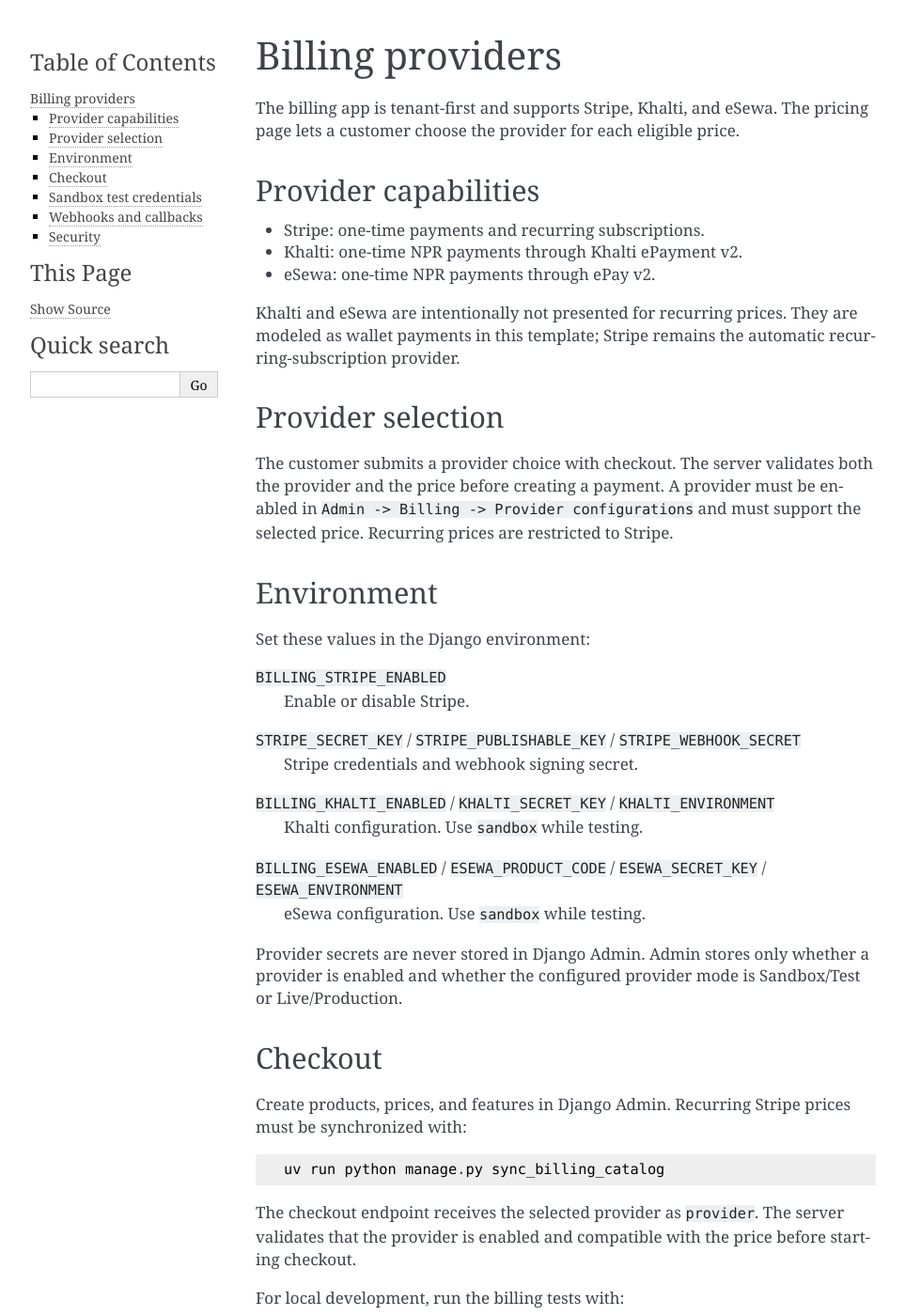
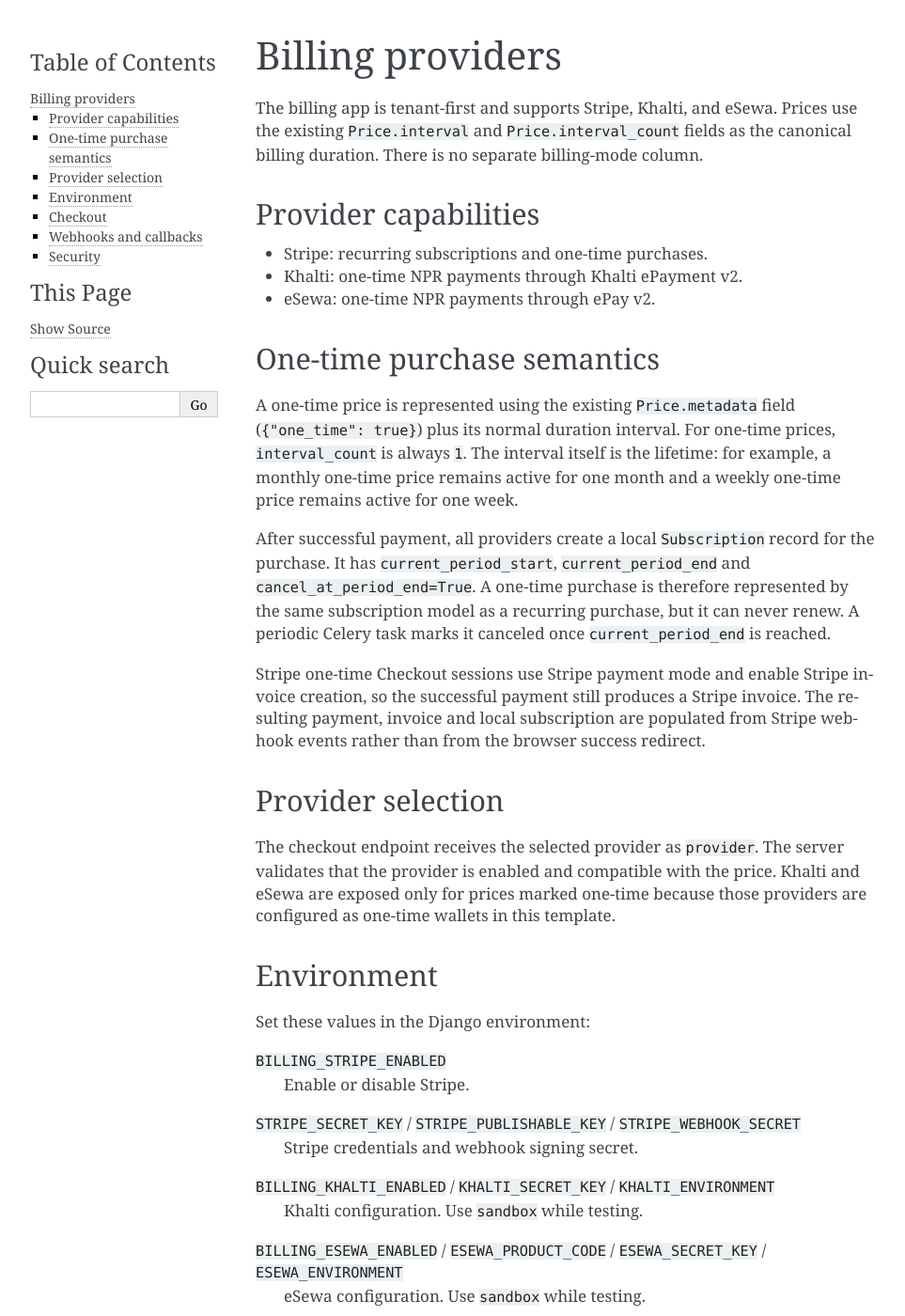
Before and after one commit to 0Ankit0/Django-Template, a Sphinx documentation site: the page built from docs/billing.rst, in a window 1280 px wide and 1400 px high. Shown: the whole window at 94% size, without its empty margins (148-1111 px from the left). Built offline with Sphinx 7.4.7, drawn with Linux system fonts in a browser that asks for light colours; some of the changed text lies outside the part shown.

Commit message:
docs: document Price interval-based one-time purchases

```diff
--- a/docs/billing.rst
+++ b/docs/billing.rst
@@ -1,27 +1,44 @@
 Billing providers
 =================
 
-The billing app is tenant-first and supports Stripe, Khalti, and eSewa. The
-pricing page lets a customer choose the provider for each eligible price.
+The billing app is tenant-first and supports Stripe, Khalti, and eSewa. Prices use
+the existing ``Price.interval`` and ``Price.interval_count`` fields as the
+canonical billing duration. There is no separate billing-mode column.
 
 Provider capabilities
 ---------------------
 
-* Stripe: one-time payments and recurring subscriptions.
+* Stripe: recurring subscriptions and one-time purchases.
 * Khalti: one-time NPR payments through Khalti ePayment v2.
 * eSewa: one-time NPR payments through ePay v2.
 
-Khalti and eSewa are intentionally not presented for recurring prices. They
-are modeled as wallet payments in this template; Stripe remains the automatic
-recurring-subscription provider.
+One-time purchase semantics
+----------------------------
+
+A one-time price is represented using the existing ``Price.metadata`` field
+(``{"one_time": true}``) plus its normal duration interval. For one-time prices,
+``interval_count`` is always ``1``. The interval itself is the lifetime: for
+example, a monthly one-time price remains active for one month and a weekly
+one-time price remains active for one week.
+
+After successful payment, all providers create a local ``Subscription`` record
+for the purchase. It has ``current_period_start``, ``current_period_end`` and
+``cancel_at_period_end=True``. A one-time purchase is therefore represented by
+the same subscription model as a recurring purchase, but it can never renew.
+A periodic Celery task marks it canceled once ``current_period_end`` is reached.
+
+Stripe one-time Checkout sessions use Stripe payment mode and enable Stripe
+invoice creation, so the successful payment still produces a Stripe invoice.
+The resulting payment, invoice and local subscription are populated from
+Stripe webhook events rather than from the browser success redirect.
 
 Provider selection
 ------------------
 
-The customer submits a provider choice with checkout. The server validates
-both the provider and the price before creating a payment. A provider must be
-enabled in ``Admin -> Billing -> Provider configurations`` and must support the
-selected price. Recurring prices are restricted to Stripe.
+The checkout endpoint receives the selected provider as ``provider``. The
+server validates that the provider is enabled and compatible with the price.
+Khalti and eSewa are exposed only for prices marked one-time because those
+providers are configured as one-time wallets in this template.
 
 Environment
 -----------
@@ -44,50 +61,33 @@
 Checkout
 --------
 
-Create products, prices, and features in Django Admin. Recurring Stripe prices
-must be synchronized with::
+Create products, prices, and features in Django Admin. Synchronize the billing
+catalog with::
 
     uv run python manage.py sync_billing_catalog
 
-The checkout endpoint receives the selected provider as ``provider``. The
-server validates that the provider is enabled and compatible with the price
-before starting checkout.
-
 For local development, run the billing tests with::
 
-    uv run pytest django_template/billing/tests.py
+    uv run pytest django_template/billing/tests/test_services.py
 
 Or run the complete project test suite with::
 
     uv run pytest
 
-The billing test suite covers:
-
-* smallest-currency-unit price handling
-* product/feature relationships and uniqueness
-* provider configuration records
-* Stripe webhook signature verification and replay tolerance
-* eSewa response signature verification and tamper rejection
-* Khalti checkout creation and recurring-price rejection
-* eSewa signed checkout form generation
-* Billing model registration in Django Admin
-
-Sandbox test credentials
-------------------------
-
-See ``billing-test-credentials.rst`` for the documented Stripe, Khalti, and
-eSewa sandbox/UAT test credentials. Those credentials are for development only
-and must never be used in production configuration.
-
 Webhooks and callbacks
 ----------------------
 
 Stripe webhooks are received at ``/billing/webhooks/stripe/`` and require a
-valid ``Stripe-Signature`` header. Khalti returns to
-``/billing/callback/khalti/`` and the server performs a server-to-server lookup
-before recording a successful payment. eSewa returns an encoded response to
-``/billing/callback/esewa/``; the signature is verified and the transaction
-status is checked server-to-server before recording success.
+valid ``Stripe-Signature`` header. Webhook rows are unique per provider/event
+ID and are processed asynchronously through Celery with retry support.
+
+Khalti returns to ``/billing/callback/khalti/`` and the server performs a
+server-to-server lookup before recording success. eSewa returns an encoded
+response to ``/billing/callback/esewa/``; the signature is verified and the
+transaction status is checked server-to-server before recording success. Both
+callback results are stored in ``WebhookEvent`` using provider-specific event
+IDs, so replayed callbacks do not create duplicate payment or subscription
+records.
 
 Security
 --------
```
